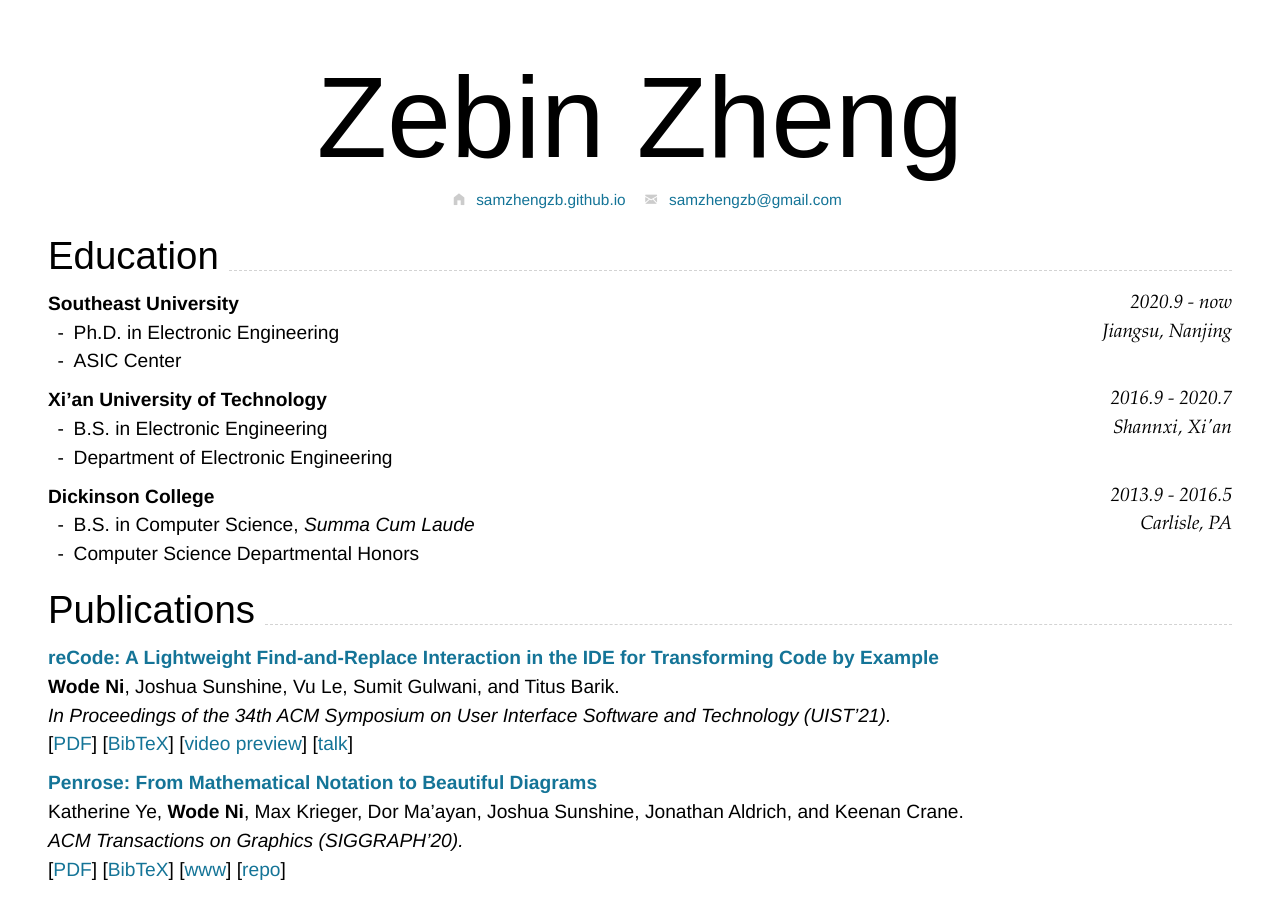
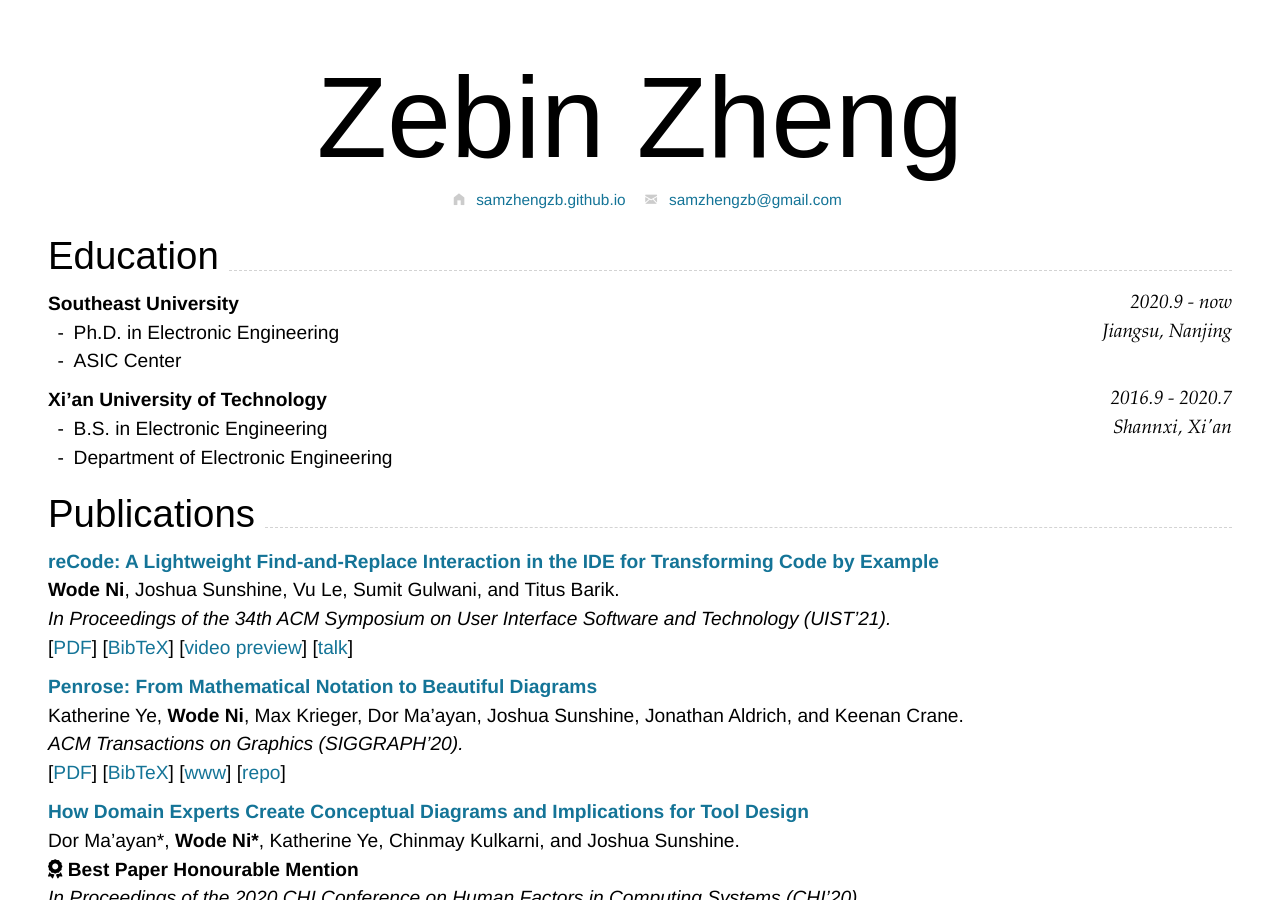
Before and after one commit to SamZhengzb/zhengzb-cv, a Jekyll site: the page built from index.md, in a window 1280 px wide and 900 px high. Built offline with Jekyll 4.4.1, drawn with Linux system fonts in a browser that asks for light colours; nearby versions of some CDN libraries.

Commit message:
Update index.md

````diff
--- a/index.md
+++ b/index.md
@@ -41,14 +41,6 @@ Shannxi, Xi'an
 - B.S. in Electronic Engineering
 - Department of Electronic Engineering
 
-### **Dickinson College** `2013.9 - 2016.5`
-
-```
-Carlisle, PA
-```
-
-- B.S. in Computer Science, _Summa Cum Laude_
-- Computer Science Departmental Honors
 
 ## Publications
 
````
